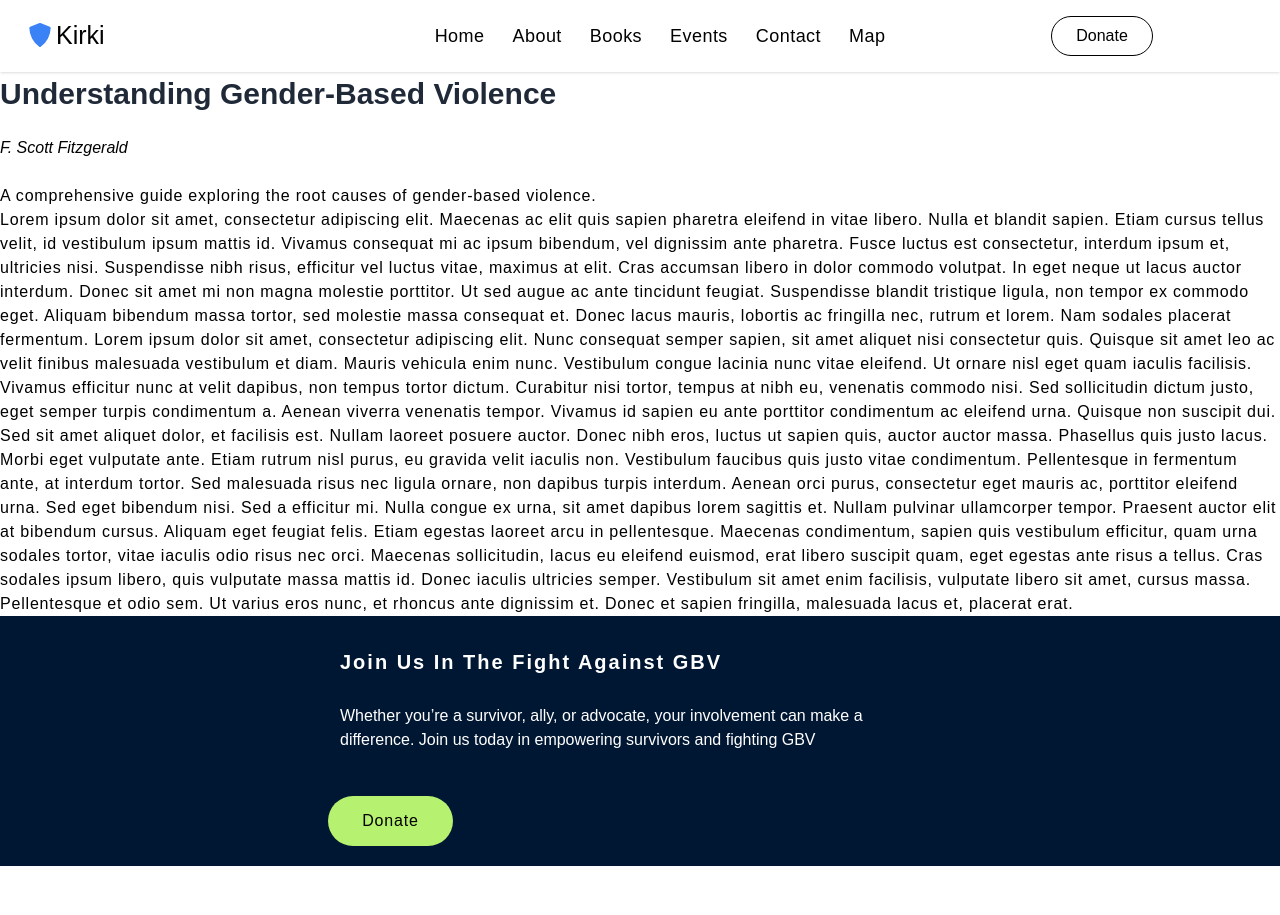
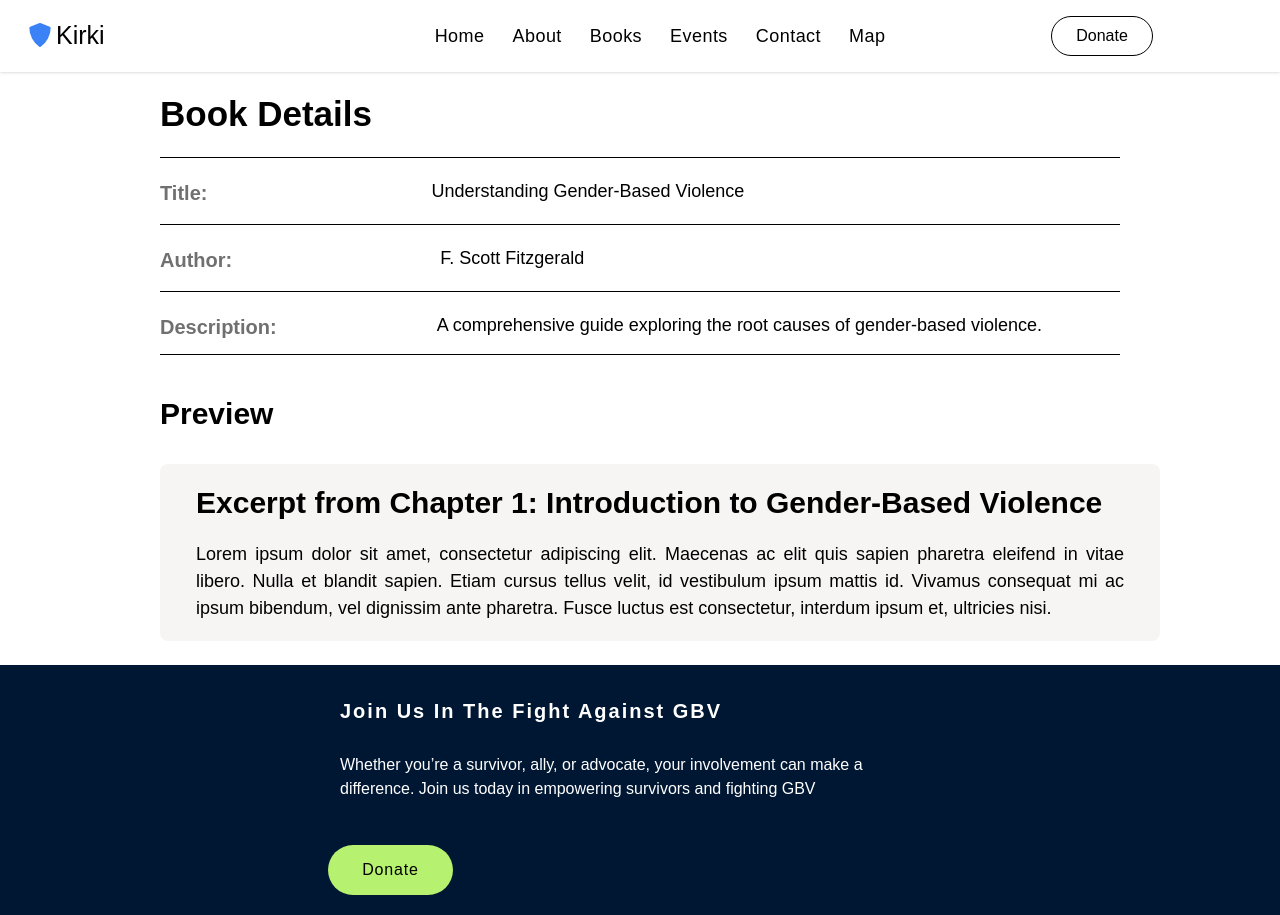
Before and after one commit to Jerryvic911/Justice, a Next.js app: page /books/1 in a window 1280 px wide. Before the commit the page ends 866 px from the top, so only its background shows below. Built offline with nearby package versions, Linux system fonts and the light colour scheme.

Commit message:
finished books preview page

```diff
--- a/src/app/books/[bookId]/page.jsx
+++ b/src/app/books/[bookId]/page.jsx
@@ -9,56 +9,34 @@ export default function BookDetails({ params }) {
   });
 
   return (
-    <main className=''>
-      <section>
-        <h1 className='mb-6 text-3xl font-bold text-gray-800'>{book.title}</h1>
-        <span className='mb-6 inline-block font-light capitalize italic'>
-          {book.author}
-        </span>
-        <p className='tracking-wider'>
-          {book.description} <br />
-          Lorem ipsum dolor sit amet, consectetur adipiscing elit. Maecenas ac
-          elit quis sapien pharetra eleifend in vitae libero. Nulla et blandit
-          sapien. Etiam cursus tellus velit, id vestibulum ipsum mattis id.
-          Vivamus consequat mi ac ipsum bibendum, vel dignissim ante pharetra.
-          Fusce luctus est consectetur, interdum ipsum et, ultricies nisi.
-          Suspendisse nibh risus, efficitur vel luctus vitae, maximus at elit.
-          Cras accumsan libero in dolor commodo volutpat. In eget neque ut lacus
-          auctor interdum. Donec sit amet mi non magna molestie porttitor. Ut
-          sed augue ac ante tincidunt feugiat. Suspendisse blandit tristique
-          ligula, non tempor ex commodo eget. Aliquam bibendum massa tortor, sed
-          molestie massa consequat et. Donec lacus mauris, lobortis ac fringilla
-          nec, rutrum et lorem. Nam sodales placerat fermentum. Lorem ipsum
-          dolor sit amet, consectetur adipiscing elit. Nunc consequat semper
-          sapien, sit amet aliquet nisi consectetur quis. Quisque sit amet leo
-          ac velit finibus malesuada vestibulum et diam. Mauris vehicula enim
-          nunc. Vestibulum congue lacinia nunc vitae eleifend. Ut ornare nisl
-          eget quam iaculis facilisis. Vivamus efficitur nunc at velit dapibus,
-          non tempus tortor dictum. Curabitur nisi tortor, tempus at nibh eu,
-          venenatis commodo nisi. Sed sollicitudin dictum justo, eget semper
-          turpis condimentum a. Aenean viverra venenatis tempor. Vivamus id
-          sapien eu ante porttitor condimentum ac eleifend urna. Quisque non
-          suscipit dui. Sed sit amet aliquet dolor, et facilisis est. Nullam
-          laoreet posuere auctor. Donec nibh eros, luctus ut sapien quis, auctor
-          auctor massa. Phasellus quis justo lacus. Morbi eget vulputate ante.
-          Etiam rutrum nisl purus, eu gravida velit iaculis non. Vestibulum
-          faucibus quis justo vitae condimentum. Pellentesque in fermentum ante,
-          at interdum tortor. Sed malesuada risus nec ligula ornare, non dapibus
-          turpis interdum. Aenean orci purus, consectetur eget mauris ac,
-          porttitor eleifend urna. Sed eget bibendum nisi. Sed a efficitur mi.
-          Nulla congue ex urna, sit amet dapibus lorem sagittis et. Nullam
-          pulvinar ullamcorper tempor. Praesent auctor elit at bibendum cursus.
-          Aliquam eget feugiat felis. Etiam egestas laoreet arcu in
-          pellentesque. Maecenas condimentum, sapien quis vestibulum efficitur,
-          quam urna sodales tortor, vitae iaculis odio risus nec orci. Maecenas
-          sollicitudin, lacus eu eleifend euismod, erat libero suscipit quam,
-          eget egestas ante risus a tellus. Cras sodales ipsum libero, quis
-          vulputate massa mattis id. Donec iaculis ultricies semper. Vestibulum
-          sit amet enim facilisis, vulputate libero sit amet, cursus massa.
-          Pellentesque et odio sem. Ut varius eros nunc, et rhoncus ante
-          dignissim et. Donec et sapien fringilla, malesuada lacus et, placerat
-          erat.
+    <main className='flex flex-col mt-4 mb-6 px-4 md:px-10 lg:px-[10rem]'>
+      <div className='w-full'>
+        <h1 className='text-[28px] md:text-[35px] font-semibold mb-4'>Book Details</h1>
+      </div>
+      <section className='w-full'>
+        <h2 className='mb-4 text-[16px] md:text-[18px] font-[500] border-t border-black pt-5 flex'>
+          <span className='text-[#707070] text-[18px] md:text-[20px] font-[600] mr-2 md:mr-[14rem]'>Title:</span>
+          {book.title}
+        </h2>
+        <h2 className='mb-4 text-[16px] md:text-[18px] font-[500] capitalize border-t pt-5 flex w-full border-black'>
+          <span className='text-[#707070] text-[18px] md:text-[20px] font-[600] mr-2 md:mr-[13rem]'>Author:</span> {book.author}
+        </h2>
+        <p className='border-t border-b text-[16px] md:text-[18px] font-[500] border-black mb-4 pt-5 flex w-full pb-3'>
+          <span className='text-[#707070] text-[18px] md:text-[20px] font-[600] mr-2 md:mr-[10rem]'>Description:</span>
+          {book.description}
         </p>
+
+        <h1 className='text-[26px] md:text-[30px] font-semibold mb-4 pt-5 pb-3'>Preview</h1>
+        <div className='w-full md:w-[1000px] h-auto pt-4 bg-[#F7F4F4] px-4 md:px-9 rounded-lg'>
+          <h1 className='mb-4 text-[26px] md:text-[30px] font-[600]'>{book.preview}</h1>
+          <p className='text-justify text-[16px] md:text-[18px] font-[500] h-auto md:h-[100px]'>
+            Lorem ipsum dolor sit amet, consectetur adipiscing elit. Maecenas ac
+            elit quis sapien pharetra eleifend in vitae libero. Nulla et blandit
+            sapien. Etiam cursus tellus velit, id vestibulum ipsum mattis id.
+            Vivamus consequat mi ac ipsum bibendum, vel dignissim ante pharetra.
+            Fusce luctus est consectetur, interdum ipsum et, ultricies nisi.
+          </p>
+        </div>
       </section>
     </main>
   );
--- a/src/data/books.data.json
+++ b/src/data/books.data.json
@@ -1,5 +1,5 @@
 [
-  { "id": 1, "title": "Understanding Gender-Based Violence", "author": "F. Scott Fitzgerald", "description": "A comprehensive guide exploring the root causes of gender-based violence.", "language": ["English"], "topic": "Gender Based Violence", "type": ["eBook"] },
+  { "id": 1, "title": "Understanding Gender-Based Violence", "author": "F. Scott Fitzgerald", "description": "A comprehensive guide exploring the root causes of gender-based violence.", "language": ["English"], "topic": "Gender Based Violence", "type": ["eBook"], "preview":"Excerpt from Chapter 1: Introduction to Gender-Based Violence"},
   { "id": 2, "title": "Crime Prevention in Nigerian Communities", "author": "Harper Lee", "description": "This book highlights strategies for individuals and communities to prevent crime in Kaduna State.", "language": ["English"], "topic": "Crime Prevention", "type": ["eBook"] },
   { "id": 3, "title": "Empowering Women: Security Tips", "author": "George Orwell", "description": "This guide provides practical safety tips for women to reduce the risk of violence", "language": ["English", "Hausa"], "topic": "Security", "type": ["Guide"] },
   { "id": 4, "title": "Legal Rights for Survivors of Violence", "author": "George ", "description": "A legal handbook for survivors of gender-based violence in Nigeria, outlining legal support.", "language": ["English"], "topic": "Security", "type": ["Article"] }
```
